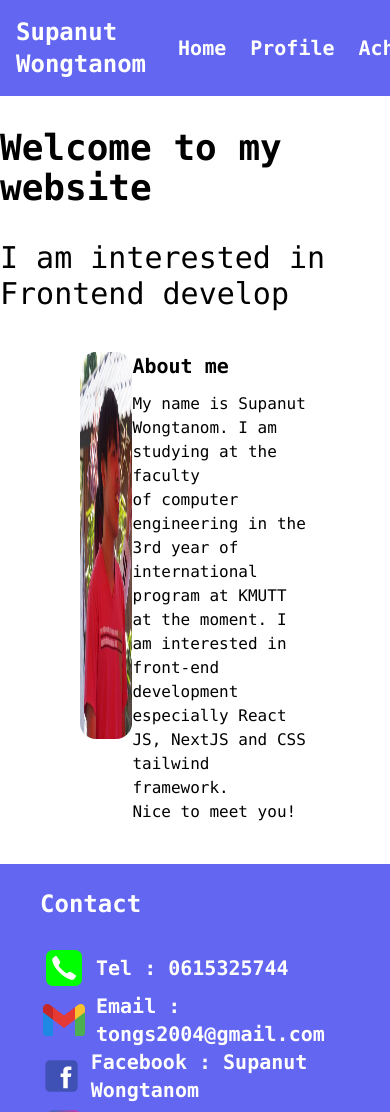
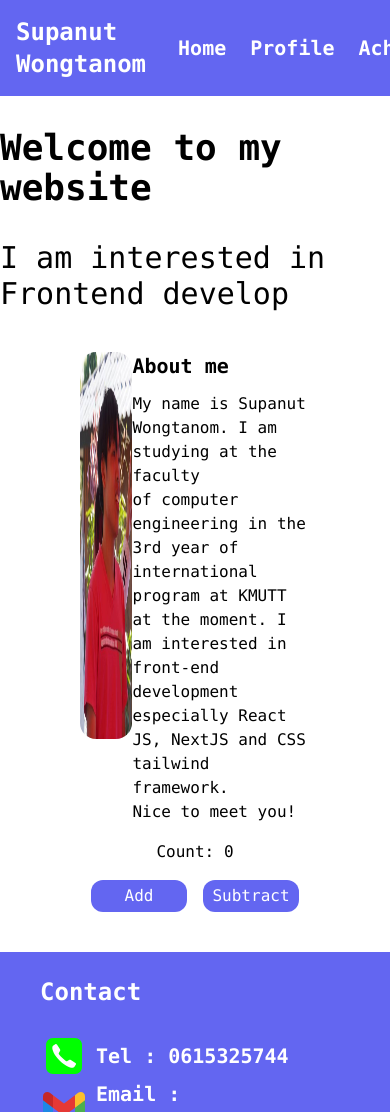
Before and after one commit to tong788/My-website, a React (Vite) app: page / in a window 390 px wide. Shown: the top 1112 px of the page. Built offline with nearby package versions, Linux system fonts and the light colour scheme.

Commit message:
before making responsive

```diff
--- a/src/components/Education.jsx
+++ b/src/components/Education.jsx
@@ -50,7 +50,7 @@ const Education = () => {
         <hr className="w-full border-gray-300" />
         <div className="flex justify-between items-center">
           <div className="m-8 text-2xl font-semibold">
-            Bachelor degree
+            Bachelor degree (studying)
             <div className="text-xl font-normal mt-4">
               <p>Computer Engineering Department</p>
               <p>International program</p>
--- a/src/components/HeroHome.jsx
+++ b/src/components/HeroHome.jsx
@@ -1,7 +1,23 @@
 import mypic from "../assets/jpg/mypic.jpg";
 import { TypeAnimation } from "react-type-animation";
+import { useReducer } from "react";
 
 const HeroHome = () => {
+  const counterReducer = (state, action) => {
+    switch (action.type) {
+      case "Add":
+        return { ...state, count: state.count + 1 }; // Create a new state object
+      case "Sub":
+        return { ...state, count: state.count - 1 }; // Create a new state object
+      default:
+        return state; // Return the current state for unknown actions
+    }
+  };
+
+  const [state, dispatch] = useReducer(counterReducer, { count: 0 }); // Initial state is an object
+
+
+
   return (
     <div className="font-mono">
       <div className="flex justify-center font-bold pt-8 text-4xl">
@@ -46,7 +62,21 @@ const HeroHome = () => {
           Nice to meet you!
         </div>
       </div>
-      <div className=""></div>
+      <p className="flex justify-center mt-4">Count: {state.count}</p>
+      <div className="flex justify-center mt-4 gap-x-4">
+        <button
+          className="bg-indigo-500 rounded-xl w-24 h-8 text-white"
+          onClick={() => dispatch({ type: "Add" })}
+        >
+          Add
+        </button>
+        <button
+          className="bg-indigo-500 rounded-xl w-24 h-8 text-white"
+          onClick={() => dispatch({ type: "Sub" })}
+        >
+          Subtract
+        </button>
+      </div>
     </div>
   );
 };
```
